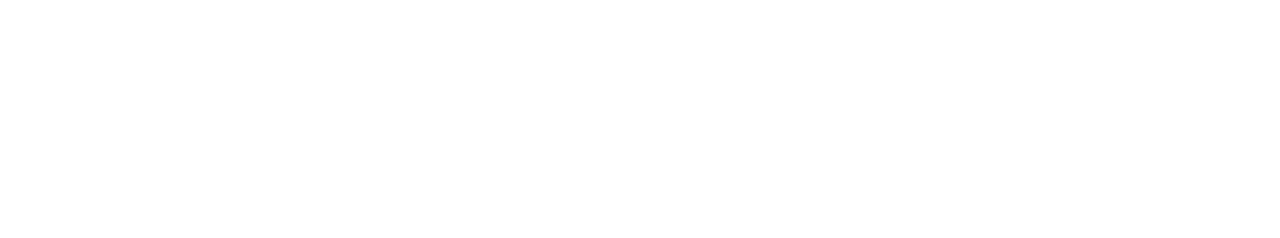
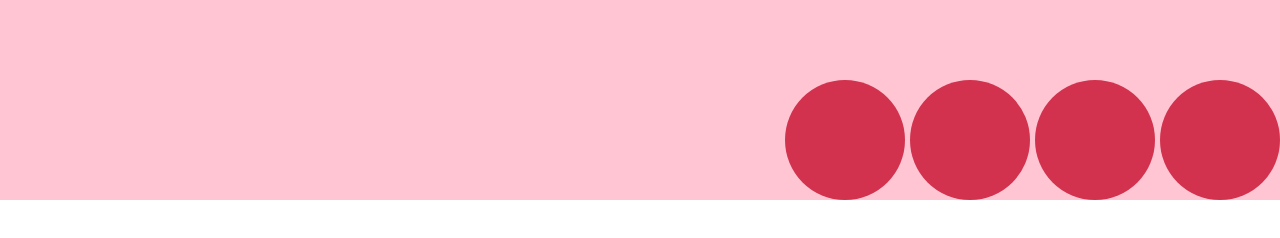
Before and after one commit to EstRufi/Treinando-Flex, a plain HTML site: page index.html in a window 1280 px wide. Drawn offline with Linux system fonts and the light colour scheme.

Commit message:
Enviando meu primeiro circulo

```diff
--- a/index.html
+++ b/index.html
@@ -8,6 +8,11 @@
     <link rel="stylesheet" href="style.css">
 </head>
 <body>
-
+    <div class="linharosa">
+        <div></div>
+        <div></div>
+        <div></div>
+        <div></div>
+    </div>
 </body>
 </html>
--- a/style.css
+++ b/style.css
@@ -0,0 +1,25 @@
+*{
+    margin: 0;
+    padding: 0;
+    box-sizing: border-box;
+}
+
+.linharosa{
+    background-color: #FFC5D3;
+    width: 100vw;
+    height: 200px;
+    display: flex;
+    justify-content: right;
+    align-items: flex-end;
+    padding-left: 50vh;
+
+
+}
+
+.linharosa div{
+    background-color: rgb(210, 50, 77);
+    width: 120px;
+    height: 120px;
+    border-radius: 50%;
+    margin: 0px 0px 0px 5px;
+}
```
